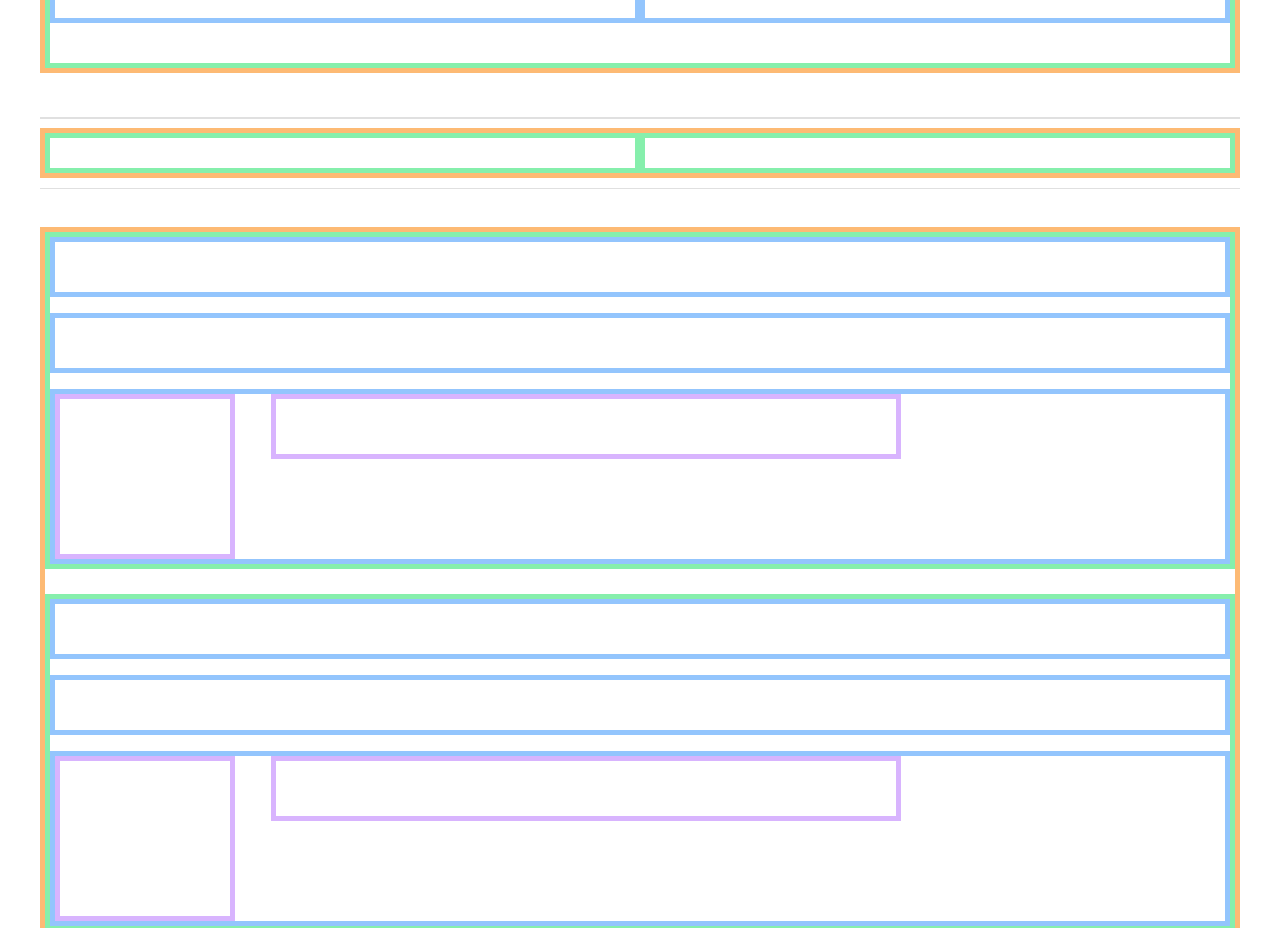
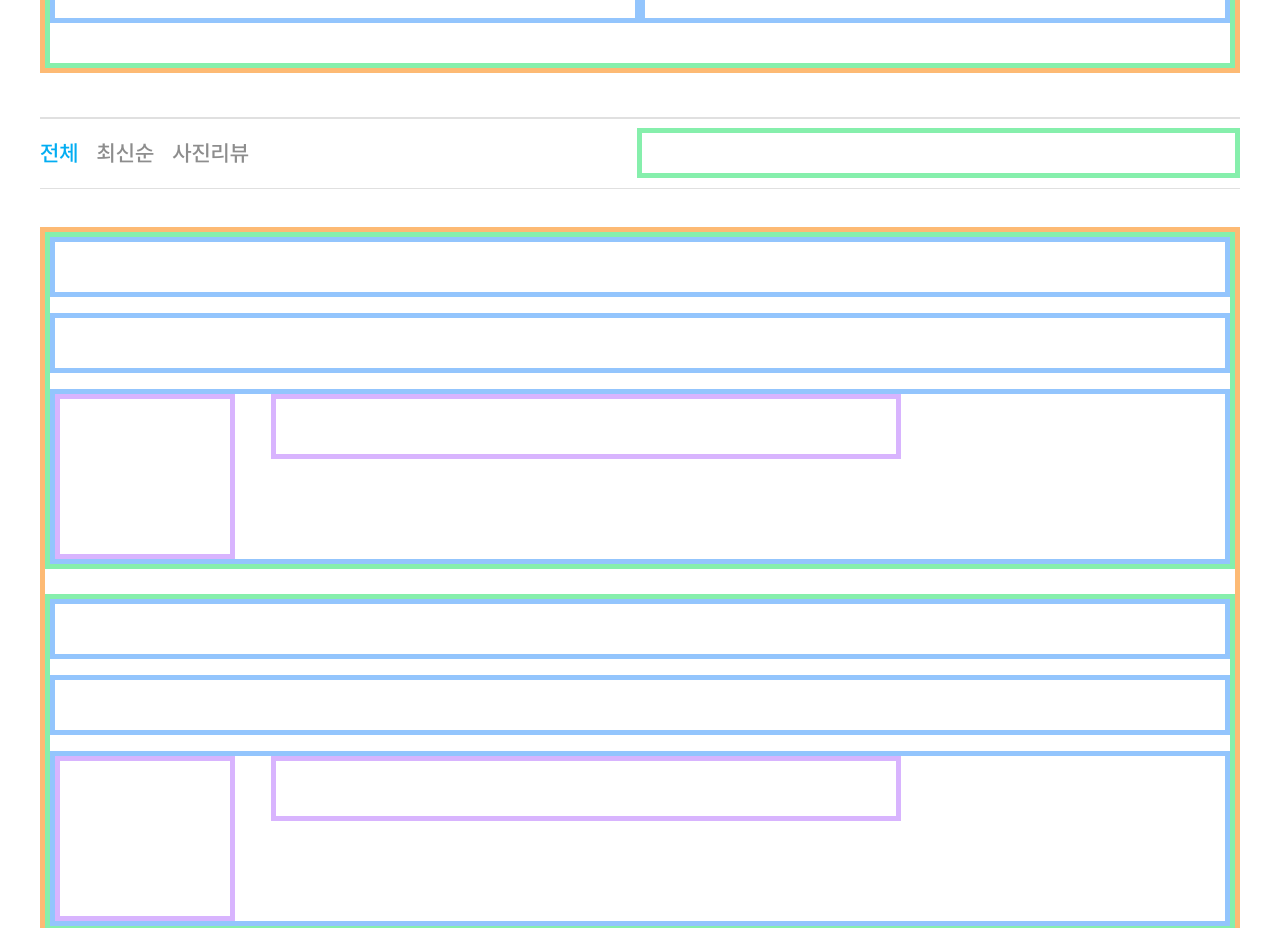
Before and after one commit to mobi-projects/nail-case-client, a Next.js app: page /manager/base/my-shop/review in a window 1280 px wide. Shown: the part 1000-1928 px from the top of the page. Built offline with nearby package versions, Linux system fonts and the light colour scheme.

Commit message:
design : manager/base/my-shop/review/02-01
* issue: [NAILCASE-139](https://nailcase.atlassian.net/browse/NAILCASE-139)
sub-issues:
- [NAILCASE-175](https://nailcase.atlassian.net/browse/NAILCASE-175)

```diff
--- a/src/app/(manager)/manager/base/my-shop/review/page.tsx
+++ b/src/app/(manager)/manager/base/my-shop/review/page.tsx
@@ -1,5 +1,5 @@
 import Manager_Base_MyShop_Review_01 from "@/component/custom/manager/base/my-shop/review/01"
-import Manager_Base_MyShop_Review_02 from "@/component/custom/manager/base/my-shop/review/02"
+import ReviewTitleheader from "@/component/custom/manager/base/my-shop/review/02"
 import Manager_Base_MyShop_Review_03 from "@/component/custom/manager/base/my-shop/review/03"
 import Manager_Base_MyShop_Review_04 from "@/component/custom/manager/base/my-shop/review/04"
 
@@ -9,7 +9,7 @@ export default function Review() {
 			<Manager_Base_MyShop_Review_01 />
 			<div className="mt-[24px] flex h-[72px] w-full flex-col justify-between">
 				<Divider />
-				<Manager_Base_MyShop_Review_02 />
+				<ReviewTitleheader />
 				<Divider />
 			</div>
 			<Manager_Base_MyShop_Review_03 />
--- a/src/component/custom/manager/base/my-shop/review/02/index.tsx
+++ b/src/component/custom/manager/base/my-shop/review/02/index.tsx
@@ -1,13 +1,35 @@
-export default function Manager_Base_MyShop_Review_02() {
+"use client"
+import { useState } from "react"
+
+export default function ReviewTitleheader() {
 	return (
-		<div className="flex h-[50px] w-full items-center justify-between border-[5px] border-orange-300">
-			<Manager_Base_MyShop_Review_02_01 />
+		<div className="flex h-[50px] w-full items-center justify-between">
+			<ReviewTitleList />
 			<Manager_Base_MyShop_Review_02_02 />
 		</div>
 	)
 }
-function Manager_Base_MyShop_Review_02_01() {
-	return <div className="h-full w-full border-[5px] border-green-300" />
+function ReviewTitleList() {
+	const reviewTitle = ["전체", "최신순", "사진리뷰"]
+	const [selectedIdx, setSelectedIdx] = useState(0)
+
+	const handleClick = (idx: number) => {
+		setSelectedIdx(idx)
+	}
+
+	return (
+		<div className="flex w-full gap-[18px] text-Gray50">
+			{reviewTitle.map((item, idx) => (
+				<div
+					className={`cursor-pointer text-Title03 font-SemiBold ${selectedIdx === idx ? "text-PB100" : "text-Gray50"}`}
+					key={idx}
+					onClick={() => handleClick(idx)}
+				>
+					{item}
+				</div>
+			))}
+		</div>
+	)
 }
 function Manager_Base_MyShop_Review_02_02() {
 	return <div className="h-full w-full border-[5px] border-green-300" />
```
